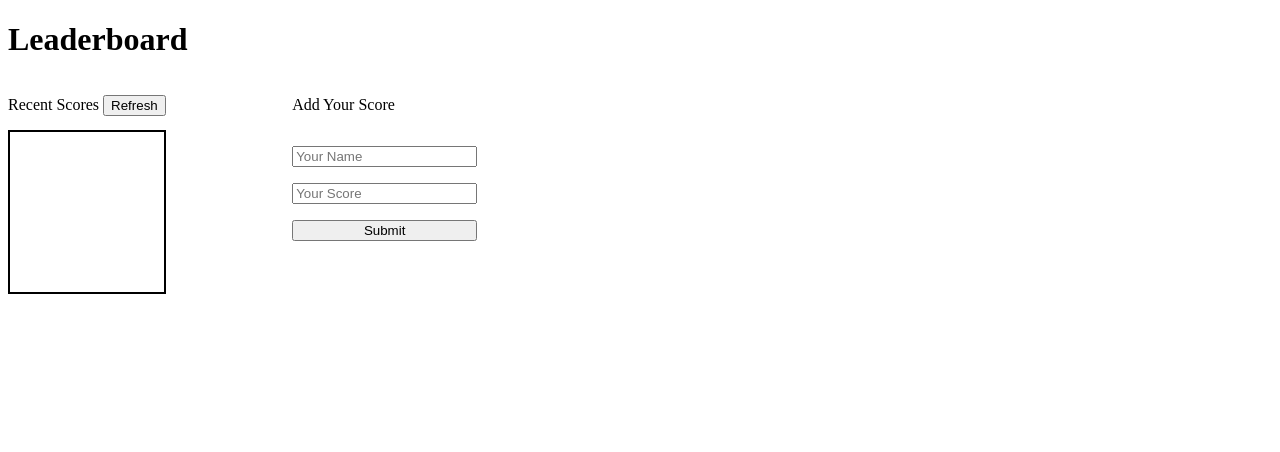
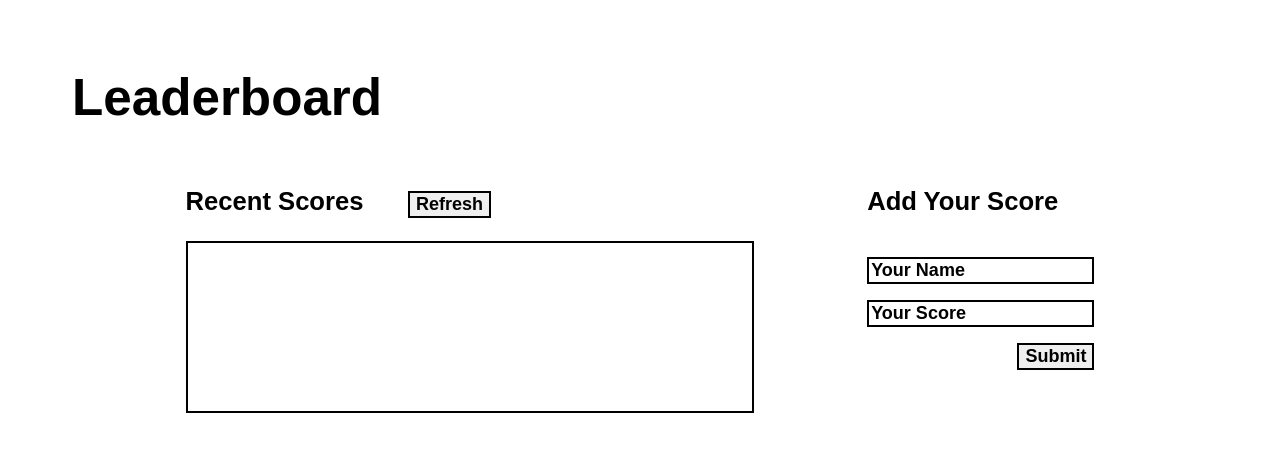
Before and after one commit to hamidazim321/Leaderboard, a website built with webpack: page src/index.html in a window 1280 px wide. Built offline with nearby package versions, Linux system fonts and the light colour scheme; no server answers.

Commit message:
Add Final styles

```diff
--- a/src/Modules/ScoreURL.js
+++ b/src/Modules/ScoreURL.js
@@ -1,4 +1,4 @@
-const id = 'mwhOnEHWpvLPorUnYNZf';
+const id = 'YNH0lYCqMfebjYUpOW14';
 const url = `https://us-central1-js-capstone-backend.cloudfunctions.net/api/games/${id}/scores`;
 
 export default url;
--- a/src/index.html
+++ b/src/index.html
@@ -9,7 +9,7 @@
 <body>
   <h1>Leaderboard</h1>
   <section id="Main">
-    <div class="scores">
+    <div id="scores">
       <p class="inline-b">Recent Scores</p>
       <button type="button" id="refresh">Refresh</button>
       <div id="players">
--- a/src/style.css
+++ b/src/style.css
@@ -1,6 +1,57 @@
+body {
+  padding: 2% 5%;
+}
+
+* {
+  font-family: Arial, Helvetica, sans-serif;
+}
+
+h1 {
+  font-size: 4vw;
+  font-weight: 900;
+}
+p {
+  font-size: 2vw;
+  font-weight: 600;
+}
+
+button {
+  border: solid 2px;
+  font-size: large;
+  font-weight: 600;
+  width: fit-content;
+  cursor: pointer;
+}
+
+input {
+  border: solid 2px;
+  font-size: large;
+  font-weight: 600;
+}
+
+input::placeholder{
+  color: black;
+}
+
+
 #Main {
   display: flex;
   gap: 10%;
+  margin: 0 auto;
+  justify-content: center;
+  height: 100%;
+}
+
+#scores {
+  width: 50%;
+}
+
+#refresh {
+  margin-left: 40px;
+}
+
+#addScore {
+  width: 20%;
 }
 
 .inline-b {
@@ -14,7 +65,7 @@
 #players {
   border: solid 2px;
   overflow-y: auto;
-  height: 20vh;
+  height: 80%
 }
 
 #addScore,
@@ -32,8 +83,14 @@
 
 .player {
   padding: 0 2%;
+  font-size: large;
+  font-weight: 600;
 }
 
 .player:nth-child(even) {
   background-color: rgb(172, 172, 172);
 }
+
+#Submit {
+  margin-left: auto;
+}
```
